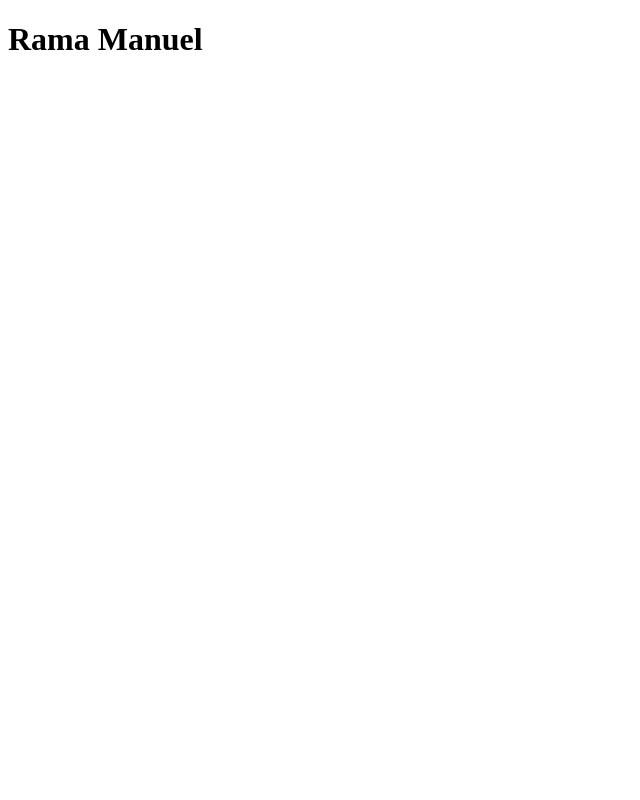
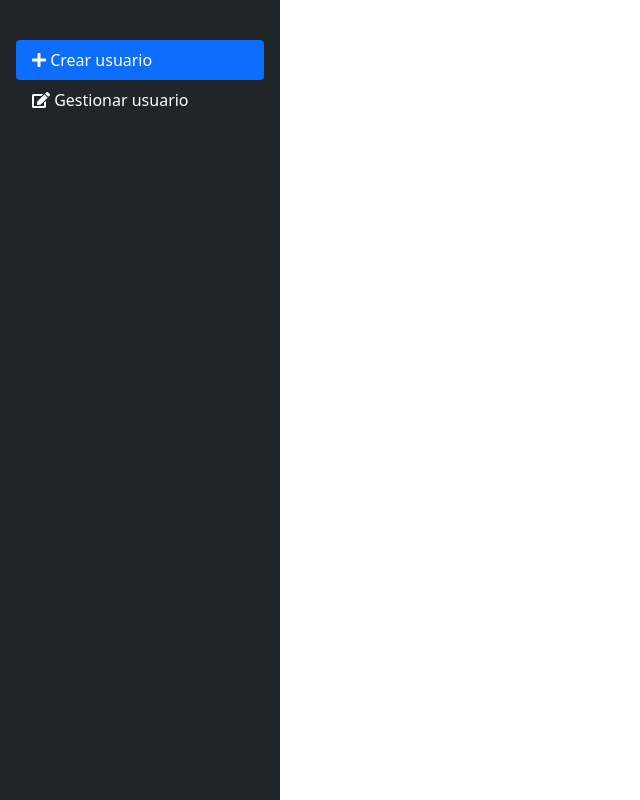
Before and after one commit to Angelicax20/-management_employee, a Flask app: page / in a window 1280 px wide. Before the commit the part shown is almost empty. Shown: the whole page, without its empty margins (0-640 px from the left). Run offline with Flask 2, Linux system fonts and the light colour scheme; some libraries are stand-ins or nearby versions.

Commit message:
construcción de sidebar 1

```diff
--- /dev/null
+++ b/static/css/main.css
@@ -0,0 +1,23 @@
+*{
+    margin: 0;
+    padding: 0;
+    box-sizing: border-box;
+}
+
+body{
+    min-height: 100vh;
+}
+
+main{
+    display: flex;
+    flex-direction: column;
+    flex-wrap: nowrap;
+    height: 100vh;
+    max-height: 100vh;
+    overflow-x: auto;
+    overflow-y: hidden;
+}
+
+main .sidebarAdmin{
+    height: 100%;
+}
--- a/static/css/requeriments.txt
+++ /dev/null
@@ -1 +0,0 @@
-Flask
--- a/templates/index.html
+++ b/templates/index.html
@@ -5,11 +5,49 @@
     <meta charset="UTF-8">
     <meta http-equiv="X-UA-Compatible" content="IE=edge">
     <meta name="viewport" content="width=device-width, initial-scale=1.0">
+
+    <!-- Styles -->
+    <link href="https://cdn.jsdelivr.net/npm/bootstrap@5.1.3/dist/css/bootstrap.min.css" rel="stylesheet"
+        integrity="sha384-1BmE4kWBq78iYhFldvKuhfTAU6auU8tT94WrHftjDbrCEXSU1oBoqyl2QvZ6jIW3" crossorigin="anonymous">
+
+    <!-- Scripts -->
+    <script src="https://cdn.jsdelivr.net/npm/bootstrap@5.1.3/dist/js/bootstrap.bundle.min.js"
+        integrity="sha384-ka7Sk0Gln4gmtz2MlQnikT1wXgYsOg+OMhuP+IlRH9sENBO0LRn5q+8nbTov4+1p"
+        crossorigin="anonymous"></script>
+
+    <!-- icons -->
+    <link rel="stylesheet" href="https://pro.fontawesome.com/releases/v5.10.0/css/all.css"
+        integrity="sha384-AYmEC3Yw5cVb3ZcuHtOA93w35dYTsvhLPVnYs9eStHfGJvOvKxVfELGroGkvsg+p" crossorigin="anonymous" />
+
+
+    <link rel="stylesheet" href="{{url_for('static',filename='css/main.css')}}">
     <title>Document</title>
 </head>
 
 <body>
-    <h1>Rama Manuel </h1>
+
+
+    <main>
+        <div class="d-flex flex-column flex-shrink-0 p-3 text-white bg-dark sidebarAdmin" style="width: 280px;">
+            <br>
+            <ul class="nav nav-pills flex-column mb-auto">
+                <li class="nav-item">
+                    <a href="#" class="nav-link active" aria-current="page">
+                        <i class="fas fa-plus"></i>
+                        Crear usuario
+                    </a>
+                </li>
+                <li>
+                    <a href="#" class="nav-link text-white">
+                        <i class="fas fa-edit"></i>
+                        Gestionar usuario
+                    </a>
+                </li>
+            </ul>
+        </div>
+    </main>
+
+
 </body>
 
 </html>
```
